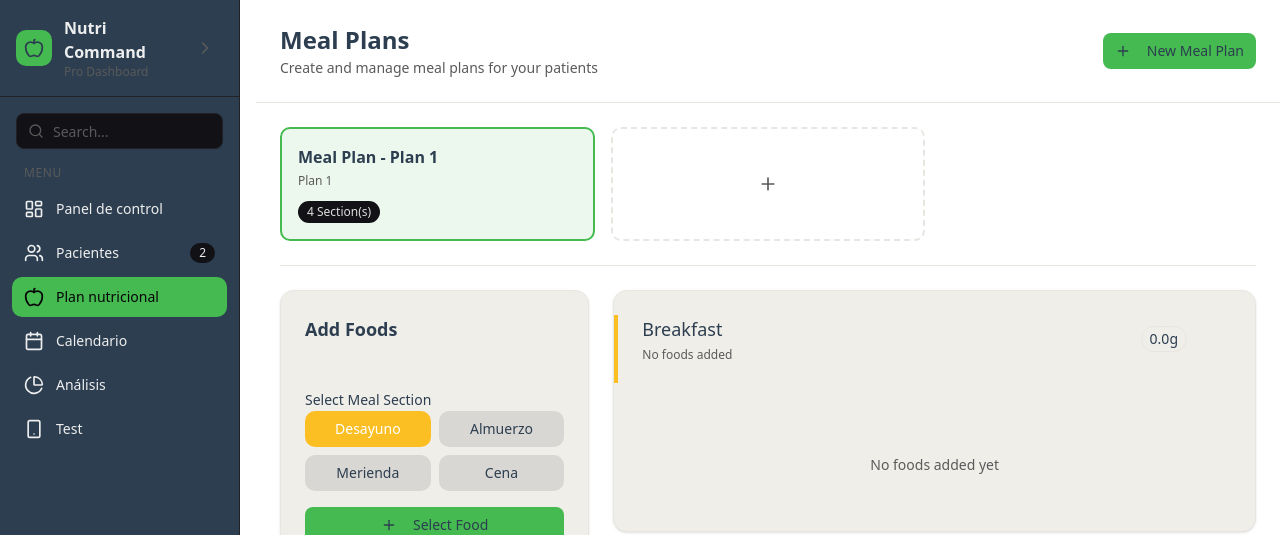
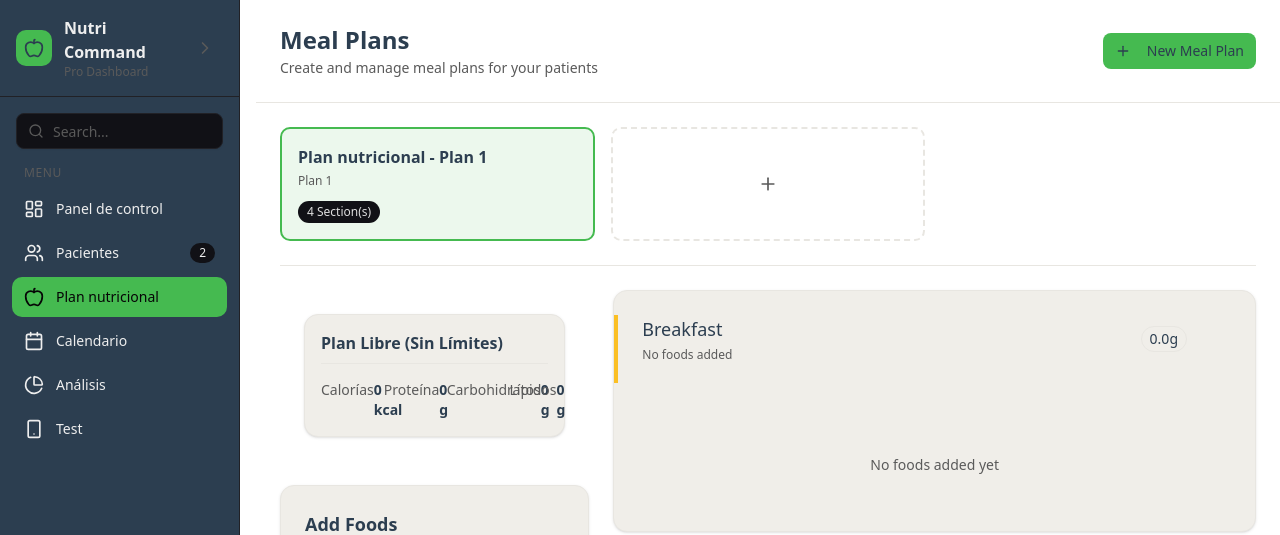
Before and after one commit to Scot2a/nutri_commandv00, a Next.js app: page /meal-plans in a window 1280 px wide. Both pictures are taken after a click on the button "New Meal Plan". Shown: the top 535 px of the page. Built offline with nearby package versions, Linux system fonts and the light colour scheme.

Commit message:
Updated linking for patints and mealplans

```diff
--- a/components/macro_dashboard.tsx
+++ b/components/macro_dashboard.tsx
@@ -1,53 +1,53 @@
-
 import { Progress } from "@/components/ui/progress";
 
-interface Macros{
+interface Macros {
   calories: number;
   proteins_g: number;
   carbs_g: number;
   lipids_g: number;
-
 }
 
-interface MacroDashboardProps{
+interface MacroDashboardProps {
   current: Macros;
-    target?: Macros;
+  target?: Macros; // we make it optional
   patientName?: string;
-
 }
 
-export function MacroDashboardProps({ current, target, patientName}: MacroDashboardProps) {
+export function MacroDashboard({ current, target, patientName }: MacroDashboardProps) {
   const isFreestyle = !target || target.calories === 0;
+
+  // Helper function to calculate progress percentage safely
   const calcProgress = (curr: number, max: number) => {
     if (!max || max === 0) return 0;
-        const percentage = (curr / max * 100);
-            return Math.min(percentage, 100);
-    }
+    const percentage = (curr / max) * 100;
+    return Math.min(percentage, 100); // Cap at 100% for the visual bar
+  };
 
-    const getProgressColor  = (curr: number, max: number) => {
+  // Helper to determine color based on how close we are to the limit
+  const getProgressColor = (curr: number, max: number) => {
     if (!max) return "bg-primary";
     const ratio = curr / max;
-        if (ratio > 1.05) return "bg-destructive";
-        if (ratio > 0.96) return "bg-green-500";
-        return "bg-primary"
-    }
+    if (ratio > 1.05) return "bg-destructive"; // Over limit (Red)
+    if (ratio > 0.96) return "bg-green-500";   // Perfect zone (Green)
+    return "bg-primary";                       // Filling up (Standard)
+  };
 
   return (
     <div className="bg-card border border-border rounded-xl p-4 shadow-sm mb-6">
       <div className="flex justify-between items-center mb-4 border-b pb-2">
-                <h3 className=" font-semibold text-foreground">
-                    {isFreestyle ? "Plan libre (Sin límites)" : `Plan nutricional: ${patientName}`}
+        <h3 className="font-semibold text-foreground">
+          {isFreestyle ? "Plan Libre (Sin Límites)" : `Plan Nutricional: ${patientName}`}
         </h3>
         {!isFreestyle && (
           <span className="text-xs bg-primary/10 text-primary px-2 py-1 rounded-full font-medium">
-                        Límites estrictos activos
+            Límites Estrictos Activos
           </span>
         )}
       </div>
+
       <div className="grid grid-cols-1 md:grid-cols-4 gap-6">
 
-                {/*CALORES */}
-
+        {/* CALORIES */}
         <div className="space-y-2">
           <div className="flex justify-between text-sm">
             <span className="text-muted-foreground font-medium">Calorías</span>
@@ -60,11 +60,62 @@ export function MacroDashboardProps({ current, target, patientName}: MacroDashbo
               value={calcProgress(current.calories, target.calories)}
               indicatorColor={getProgressColor(current.calories, target.calories)}
               className="h-2"
+            />
+          )}
+        </div>
+
+        {/* PROTEINS */}
+        <div className="space-y-2">
+          <div className="flex justify-between text-sm">
+            <span className="text-muted-foreground font-medium">Proteína</span>
+            <span className="font-bold">
+              {current.proteins_g} {isFreestyle ? "g" : `/ ${target.proteins_g} g`}
+            </span>
+          </div>
+          {!isFreestyle && (
+             <Progress
+               value={calcProgress(current.proteins_g, target.proteins_g)}
+               indicatorColor={getProgressColor(current.proteins_g, target.proteins_g)}
+               className="h-2"
+             />
+          )}
+        </div>
+
+        {/* CARBS */}
+        <div className="space-y-2">
+          <div className="flex justify-between text-sm">
+            <span className="text-muted-foreground font-medium">Carbohidratos</span>
+            <span className="font-bold">
+              {current.carbs_g} {isFreestyle ? "g" : `/ ${target.carbs_g} g`}
+            </span>
+          </div>
+          {!isFreestyle && (
+             <Progress
+               value={calcProgress(current.carbs_g, target.carbs_g)}
+               indicatorColor={getProgressColor(current.carbs_g, target.carbs_g)}
+               className="h-2"
+             />
+          )}
+        </div>
+
+        {/* LIPIDS */}
+        <div className="space-y-2">
+          <div className="flex justify-between text-sm">
+            <span className="text-muted-foreground font-medium">Lípidos</span>
+            <span className="font-bold">
+              {current.lipids_g} {isFreestyle ? "g" : `/ ${target.lipids_g} g`}
+            </span>
+          </div>
+          {!isFreestyle && (
+             <Progress
+               value={calcProgress(current.lipids_g, target.lipids_g)}
+               indicatorColor={getProgressColor(current.lipids_g, target.lipids_g)}
+               className="h-2"
+             />
           )}
         </div>
 
       </div>
     </div>
-    )
-
+  );
 }
--- a/components/meal_plan_builder.tsx
+++ b/components/meal_plan_builder.tsx
@@ -15,11 +15,13 @@ import {
   DrawerTitle,
 } from '@/components/ui/drawer'
 import { Button } from '@/components/ui/button'
-import { Slider } from '@/components/ui/slider'
 import { Plus, X } from 'lucide-react'
 import  { MealPlanFood, useMealStore, type Meal } from '@/src/meal_store/use_meal_store'
 import { foodCategories, getFoodCategoryColor, type FoodItem } from '@/src/types/food'
+import { usePatientStore } from "@/src/patient_store/use_patient_store";
 import { getFoodbyCategory } from '@/app/data/database'
+import { MacroDashboard } from "@/components/macro_dashboard";
+import { access } from 'fs'
 
 interface MealPlanBuilderProps {
   meals: Meal[]
@@ -33,7 +35,29 @@ const mealTypeConfig = {
 }
 
 export function MealPlanBuilder({ meals }: MealPlanBuilderProps) {
-  const [drawerOpen, setDrawerOpen] = useState(false)
+  {/**const currentPlanTotals = React.useMemo(() => {
+    return meals.reduce (access, meal( => {
+      const foodsInMeal = mealTypeConfig.foods || [];
+      foodsInMeal.forEach((food:MealPlanFood) =>{
+        acc.calories += (food.calories * food.quantity);
+        acc.proteins_g += (food.proteins_g * food.quantity);
+        acc.carbs_g =+ (food.carbs_g * food.quantity);
+        acc.lipids_g =+ (food.lipids_g * food.quantity);
+      });
+      return acc;
+    }, { calories: 0, proteins_g: 0. carbs_g: 0, lipids_g: 0});
+  })
+  }); */}
+  const plans = useMealStore((state) => state.plans);
+  const currentPlanId = useMealStore((state) => state.currentPlanId);
+  const activePatientId = useMealStore ((state) => state.activePatientId);
+  const currentPlan = plans.find(p => p.id ===currentPlanId);
+  const activeMeals = currentPlan?.meals || [];
+  const patients = usePatientStore((state) => state.patients);
+  const activePatient = patients.find(p => p.id === activePatientId);
+  const latestRecord = activePatient?.records[activePatient.records.length - 1];
+  const targetMacros = latestRecord?.macros;
+  const [drawerOpen, setDrawerOpen] = useState(false);
   const [selectedCategory, setSelectedCategory] = useState<string>(foodCategories[0].id)
   const [selectedMealId, setSelectedMealId] = useState<string>(meals[0]?.id || '')
   const [selectedFood, setSelectedFood] = useState<FoodItem | null>(null)
@@ -43,6 +67,21 @@ export function MealPlanBuilder({ meals }: MealPlanBuilderProps) {
   const addFoodToMeal = useMealStore((state) => state.addFoodToMeal)
   const categoryFoods = getFoodbyCategory(selectedCategory)
   const categoryColor = getFoodCategoryColor(selectedCategory)
+
+const currentPlanTotals = React.useMemo(() => {
+    const totals = { calories: 0, proteins_g: 0, carbs_g: 0, lipids_g: 0 };
+
+    activeMeals.forEach(meal => {
+      meal.foods.forEach(food => {
+        totals.calories += (food.calories * food.quantity);
+        totals.proteins_g += (food.proteins_g * food.quantity);
+        totals.carbs_g += (food.carbs_g * food.quantity);
+        totals.lipids_g += (food.lipids_g * food.quantity);
+      });
+    });
+
+    return totals;
+  }, [activeMeals]);
 
 const handleAddFood = () => {
     if (selectedFood && selectedMealId) {
@@ -101,6 +140,14 @@ const handleAddFood = () => {
 
   return (
     <>
+    <div className="max-w-6xl mx-auto p-6">
+    {/**THIS IS MACRODASHBOARD */}
+    <MacroDashboard
+    current={currentPlanTotals}
+    target={targetMacros}
+    patientName={activePatient?.name}
+    />
+    </div>
       <Card className="border-border bg-card sticky top-4">
         <CardHeader className="pb-3">
           <CardTitle className="text-lg text-foreground">Add Foods</CardTitle>
--- a/components/ui/progress.tsx
+++ b/components/ui/progress.tsx
@@ -5,6 +5,36 @@ import { Progress as ProgressPrimitive } from "radix-ui"
 
 import { cn } from "@/lib/utils"
 
+interface ProgressProps extends React.ComponentPropsWithoutRef<typeof ProgressPrimitive.Root> {
+  indicatorColor?: string;
+}
+
+const Progress = React.forwardRef<
+  React.ElementRef<typeof ProgressPrimitive.Root>,
+  ProgressProps // 2. Use the new Interface here
+>(({ className, value, indicatorColor, ...props }, ref) => (
+  <ProgressPrimitive.Root
+    ref={ref}
+    className={cn(
+      "relative h-4 w-full overflow-hidden rounded-full bg-secondary",
+      className
+    )}
+    {...props}
+  >
+    <ProgressPrimitive.Indicator
+      // 3. Use indicatorColor here. We fall back to bg-primary if none is provided.
+      className={cn(
+        "h-full w-full flex-1 transition-all",
+        indicatorColor ? indicatorColor : "bg-primary"
+      )}
+      style={{ transform: `translateX(-${100 - (value || 0)}%)` }}
+    />
+  </ProgressPrimitive.Root>
+))
+Progress.displayName = ProgressPrimitive.Root.displayName
+
+export { Progress }
+{/**
 function Progress({
   className,
   value,
@@ -29,3 +59,4 @@ function Progress({
 }
 
 export { Progress }
+*/}
--- a/src/meal_store/use_meal_store.ts
+++ b/src/meal_store/use_meal_store.ts
@@ -28,16 +28,19 @@ export interface MealPlan {
   name: string
   date: string
   meals: Meal[]
+  patientId?: string | null
 }
 
 // 2. Combine the State and the Actions into one Master Blueprint
 interface MealStore {
   plans: MealPlan[]
   currentPlanId: string | null
+  activePatientId: string |null
 
   // Actions
-  createPlan: (date: string) => void
+  createPlan: (date: string, patientId?: string) => void
   setCurrentPlan: (planId: string) => void
+  setActivePatientId: (patientId:string | null) => void;
   addFoodToMeal: (mealId: string, food: MealPlanFood) => void
   removeFoodFromMeal: (mealId: string, foodId: string) => void
   updateFoodQuantity: (mealId: string, foodId: string, quantity: number) => void
@@ -51,13 +54,17 @@ export const useMealStore = create<MealStore>((set) => ({
   // Initial State
   plans: [],
   currentPlanId: null,
+  activePatientId: null,
+
+  setActivePatientId: (patientId) => set({ activePatientId: patientId}),
 
   // Functions (Actions)
-  createPlan: (date) => set((state) => {
+  createPlan: (date, patientId) => set((state) => {
     const newPlan: MealPlan = {
       id: `plan-${Date.now()}`,
-      name: `Meal Plan - ${date}`,
+      name: `Plan nutricional - ${date}`,
       date: date,
+      patientId: patientId || state.activePatientId,
       meals: [
         { id: `meal-breakfast-${Date.now()}`, type: 'breakfast', foods: [] },
         { id: `meal-lunch-${Date.now()}-1`, type: 'lunch', foods: [] },
@@ -128,7 +135,7 @@ export const useMealStore = create<MealStore>((set) => ({
 
   deletePlan: (planId) => set((state) => {
     const updatedPlans = state.plans.filter((plan) => plan.id !== planId)
-    const newCurrentPlanId =
+    //const newCurrentPlanId =
       state.currentPlanId === planId
         ? updatedPlans.length > 0
           ? updatedPlans[0].id
@@ -136,7 +143,8 @@ export const useMealStore = create<MealStore>((set) => ({
         : state.currentPlanId
     return {
       plans: updatedPlans,
-      currentPlanId: newCurrentPlanId,
+      currentPlanId: state.currentPlanId === planId ? (updatedPlans[0]?.id || null) : state.currentPlanId,
+      //newCurrentPlanId
     }
   }),
 
```
Lines whose indentation alone changed are shown as unchanged.
